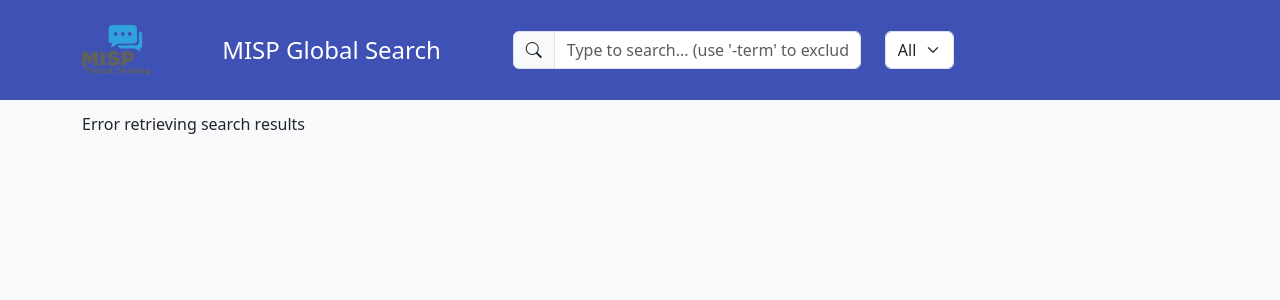
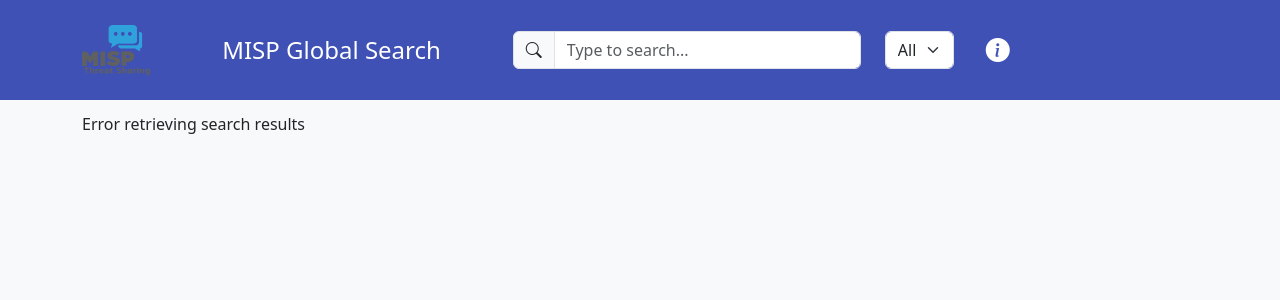
Before and after one commit to MISP/misp-global-search, a Python web app: template src/templates/index.html in a window 1280 px wide. Shown: the top 300 px of the page. Run offline with Jinja, Linux system fonts and the light colour scheme; the template is opened without the code that fills it, so the values that code supplies are empty.

Commit message:
Add [website] search tips

```diff
--- a/src/static/css/index.css
+++ b/src/static/css/index.css
@@ -64,6 +64,12 @@
     color: white;
 }
 
+.info-icon {
+    cursor: pointer;
+    margin-left: 0.5rem;
+    color: white;
+}
+
 #pagination {
     width: 100%;
     background: #f8f9fa; /* Light background, adjust as needed */
--- a/src/static/js/index.js
+++ b/src/static/js/index.js
@@ -297,3 +297,10 @@
 
     performSearch();
 });
+
+document.addEventListener('DOMContentLoaded', function () {
+    var popoverTriggerList = [].slice.call(document.querySelectorAll('[data-bs-toggle="popover"]'));
+    var popoverList = popoverTriggerList.map(function (popoverTriggerEl) {
+        return new bootstrap.Popover(popoverTriggerEl);
+    });
+});
--- a/src/templates/index.html
+++ b/src/templates/index.html
@@ -31,7 +31,7 @@
                         <span class="input-group-text" id="search-icon">
                             <i class="bi bi-search"></i>
                         </span>
-                        <input id="search-input" type="text" class="form-control" placeholder="Type to search... (use '-term' to exclude terms)"
+                        <input id="search-input" type="text" class="form-control" placeholder="Type to search..."
                             aria-label="Search" aria-describedby="search-icon">
                     </div>
                 </div>
@@ -42,6 +42,17 @@
                         <option value="{{ loop.index0 }}">{{ index }}</option>
                         {% endfor %}
                     </select>
+                </div>
+                <div class="col-auto mt-2 mt-md-0">
+                    <span tabindex="0" class="info-icon" data-bs-toggle="popover" data-bs-placement="bottom"
+                            data-bs-trigger="hover focus" data-bs-html="true" data-bs-content="<b>Search Tips</b>:
+                        <ul>
+                          <li>Use quotes to search for exact phrases</li>
+                          <li>Use '-' to exclude terms</li>
+                          <li>Check spelling for better results</li>
+                        </ul>">
+                        <i class="bi bi-info-circle-fill" style="font-size: 1.5rem; color: white;"></i>
+                    </span>
                 </div>
             </div>
         </div>
```
